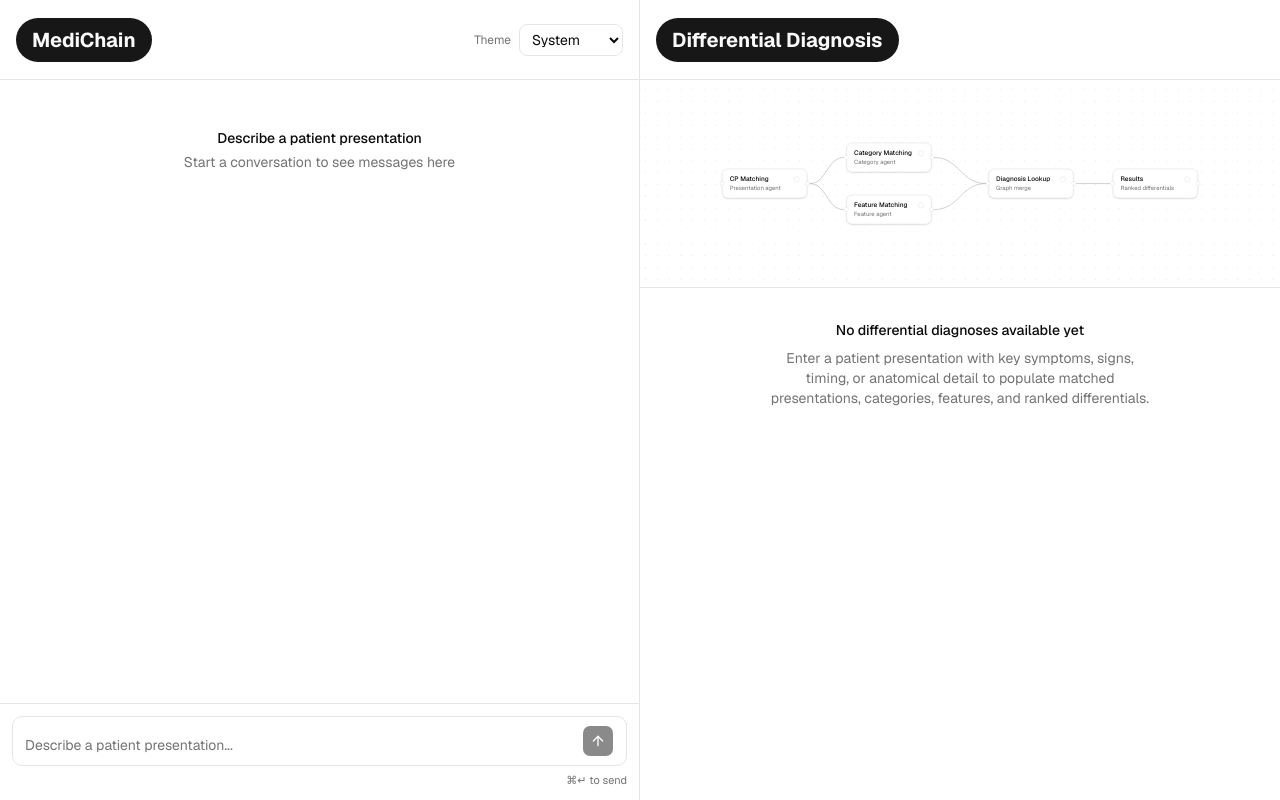
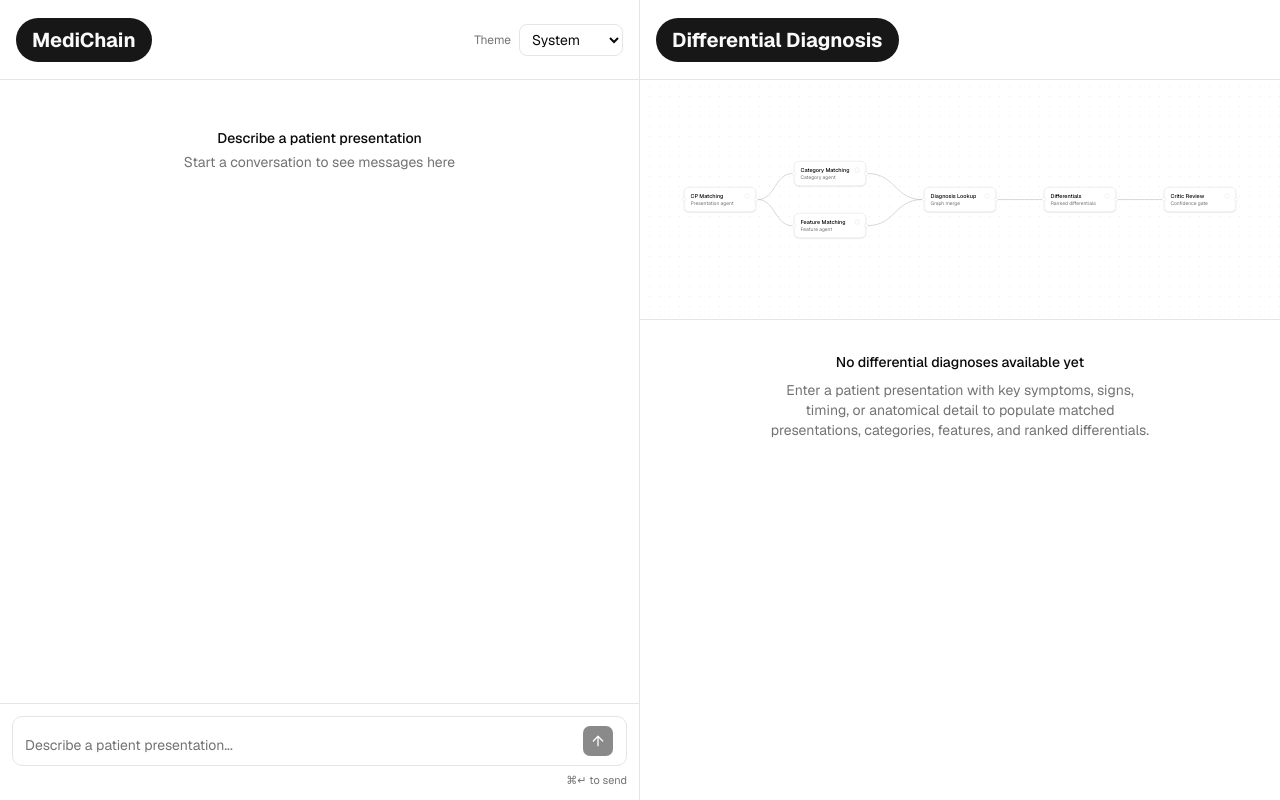
Before and after one commit to rr0nn/medichain, a Next.js app: page / in a window 1280 px wide. Built offline with nearby package versions, Linux system fonts and the light colour scheme.

Commit message:
feat(ui): integrate critic assessment into ddx-panel and update ddx-workflow-canvas

```diff
--- a/app/page.tsx
+++ b/app/page.tsx
@@ -26,6 +26,7 @@ import type {
   FeatureMatch,
   WorkflowStepEvent,
 } from "@/server/ai/workflows/ddx-workflow/types";
+import type { CriticAssessment } from "@/server/ai/workflows/safety-workflow/types";
 
 const initialSteps: WorkflowStepState = {
   match_presentations: "idle",
@@ -34,7 +35,6 @@ const initialSteps: WorkflowStepState = {
   fetch_diagnoses: "idle",
   group_diagnoses: "idle",
   critic_review: "idle",
-  build_follow_up_questions: "idle",
 };
 
 export default function Chat() {
@@ -74,6 +74,7 @@ export default function Chat() {
     matchedClinicalPresentations: ClinicalPresentationMatch[];
     matchedCategories: CategoryMatch[];
     matchedFeatures: FeatureMatch[];
+    criticAssessment?: CriticAssessment;
   } = (() => {
     for (let i = messages.length - 1; i >= 0; i--) {
       const m = messages[i];
@@ -90,6 +91,7 @@ export default function Chat() {
                 matchedClinicalPresentations?: ClinicalPresentationMatch[];
                 matchedCategories?: CategoryMatch[];
                 matchedFeatures?: FeatureMatch[];
+                criticAssessment?: CriticAssessment;
               }
             | undefined;
           return {
@@ -98,6 +100,7 @@ export default function Chat() {
               output?.matchedClinicalPresentations ?? [],
             matchedCategories: output?.matchedCategories ?? [],
             matchedFeatures: output?.matchedFeatures ?? [],
+            criticAssessment: output?.criticAssessment,
           };
         }
       }
@@ -107,6 +110,7 @@ export default function Chat() {
       matchedClinicalPresentations: [],
       matchedCategories: [],
       matchedFeatures: [],
+      criticAssessment: undefined,
     };
   })();
 
@@ -219,6 +223,7 @@ export default function Chat() {
           matchedClinicalPresentations={ddxResult.matchedClinicalPresentations}
           matchedCategories={ddxResult.matchedCategories}
           matchedFeatures={ddxResult.matchedFeatures}
+          criticAssessment={ddxResult.criticAssessment}
         />
       </div>
     </div>
--- a/components/ddx-panel.tsx
+++ b/components/ddx-panel.tsx
@@ -11,6 +11,7 @@ import type {
   DifferentialDiagnosisEvidenceRef,
   FeatureMatch,
 } from "@/server/ai/workflows/ddx-workflow/types";
+import type { CriticAssessment } from "@/server/ai/workflows/safety-workflow/types";
 import { ChevronRight } from "lucide-react";
 
 type Props = {
@@ -19,6 +20,7 @@ type Props = {
   matchedClinicalPresentations: ClinicalPresentationMatch[];
   matchedCategories: CategoryMatch[];
   matchedFeatures: FeatureMatch[];
+  criticAssessment?: CriticAssessment;
 };
 
 type PathDetails = {
@@ -35,6 +37,7 @@ export function DdxPanel({
   matchedClinicalPresentations,
   matchedCategories,
   matchedFeatures,
+  criticAssessment,
 }: Props) {
   const getPathDetails = (
     path: DifferentialDiagnosisEvidenceRef
@@ -102,6 +105,65 @@ export function DdxPanel({
           </div>
         ) : (
           <div className="space-y-4 p-4">
+            {criticAssessment && (
+              <div className="space-y-2 rounded-lg border border-border bg-muted/30 p-3">
+                <p className="text-xs font-medium uppercase tracking-wide text-muted-foreground">
+                  Critic Review
+                </p>
+                <div className="flex flex-wrap gap-2 text-xs">
+                  <span
+                    className={
+                      criticAssessment.shouldReturnToInterview
+                        ? "rounded-full bg-amber-500/10 px-2.5 py-1 text-amber-700 dark:text-amber-300"
+                        : "rounded-full bg-emerald-500/10 px-2.5 py-1 text-emerald-700 dark:text-emerald-300"
+                    }
+                  >
+                    {criticAssessment.shouldReturnToInterview
+                      ? "Needs more information"
+                      : "Ready for review"}
+                  </span>
+                  <span
+                    className={
+                      criticAssessment.isConfident
+                        ? "rounded-full bg-emerald-500/10 px-2.5 py-1 text-emerald-700 dark:text-emerald-300"
+                        : "rounded-full bg-amber-500/10 px-2.5 py-1 text-amber-700 dark:text-amber-300"
+                    }
+                  >
+                    Confidence: {criticAssessment.confidenceLabel}
+                  </span>
+                  {criticAssessment.topDifferentialScore !== null && (
+                    <span className="rounded-full bg-muted px-2.5 py-1">
+                      Top score: {criticAssessment.topDifferentialScore.toFixed(2)}
+                    </span>
+                  )}
+                  <span className="rounded-full bg-muted px-2.5 py-1">
+                    Top evidence paths: {criticAssessment.topDifferentialEvidenceCount}
+                  </span>
+                  {criticAssessment.scoreGapToSecond !== null && (
+                    <span className="rounded-full bg-muted px-2.5 py-1">
+                      Gap to second: {criticAssessment.scoreGapToSecond.toFixed(2)}
+                    </span>
+                  )}
+                </div>
+                {criticAssessment.reasons.length > 0 ? (
+                  <div className="space-y-1">
+                    <p className="text-xs text-muted-foreground">
+                      Review notes
+                    </p>
+                    <ul className="space-y-1 text-xs text-muted-foreground">
+                      {criticAssessment.reasons.map((reason) => (
+                        <li key={reason}>{reason}</li>
+                      ))}
+                    </ul>
+                  </div>
+                ) : (
+                  <p className="text-xs text-muted-foreground">
+                    The critic considered the current differential sufficiently supported for review.
+                  </p>
+                )}
+              </div>
+            )}
+
             <div className="space-y-2">
               <p className="text-xs font-medium uppercase tracking-wide text-muted-foreground">
                 Matched Evidence
--- a/components/ddx-workflow-canvas.tsx
+++ b/components/ddx-workflow-canvas.tsx
@@ -88,7 +88,7 @@ export function DdxWorkflowCanvas({ steps }: { steps: WorkflowStepState }) {
       {
         id: "cp",
         type: "workflow",
-        position: { x: 0, y: 44 },
+        position: { x: 0, y: 52 },
         data: {
           label: "CP Matching",
           description: "Presentation agent",
@@ -98,7 +98,7 @@ export function DdxWorkflowCanvas({ steps }: { steps: WorkflowStepState }) {
       {
         id: "cat",
         type: "workflow",
-        position: { x: 210, y: 0 },
+        position: { x: 220, y: 0 },
         data: {
           label: "Category Matching",
           description: "Category agent",
@@ -108,7 +108,7 @@ export function DdxWorkflowCanvas({ steps }: { steps: WorkflowStepState }) {
       {
         id: "feature",
         type: "workflow",
-        position: { x: 210, y: 88 },
+        position: { x: 220, y: 104 },
         data: {
           label: "Feature Matching",
           description: "Feature agent",
@@ -118,7 +118,7 @@ export function DdxWorkflowCanvas({ steps }: { steps: WorkflowStepState }) {
       {
         id: "diag",
         type: "workflow",
-        position: { x: 450, y: 44 },
+        position: { x: 480, y: 52 },
         data: {
           label: "Diagnosis Lookup",
           description: "Graph merge",
@@ -128,11 +128,21 @@ export function DdxWorkflowCanvas({ steps }: { steps: WorkflowStepState }) {
       {
         id: "results",
         type: "workflow",
-        position: { x: 660, y: 44 },
+        position: { x: 720, y: 52 },
         data: {
-          label: "Results",
+          label: "Differentials",
           description: "Ranked differentials",
           status: steps.group_diagnoses,
+        },
+      },
+      {
+        id: "critic",
+        type: "workflow",
+        position: { x: 960, y: 52 },
+        data: {
+          label: "Critic Review",
+          description: "Confidence gate",
+          status: steps.critic_review,
         },
       },
     ],
@@ -181,20 +191,28 @@ export function DdxWorkflowCanvas({ steps }: { steps: WorkflowStepState }) {
           steps.fetch_diagnoses === "running" ||
           steps.group_diagnoses === "running",
       },
+      {
+        id: "results-critic",
+        source: "results",
+        target: "critic",
+        animated:
+          steps.group_diagnoses === "running" ||
+          steps.critic_review === "running",
+      },
     ],
     [steps]
   );
 
-  if (!mounted) return <div className="h-52 w-full border-b border-border" />;
+  if (!mounted) return <div className="h-60 w-full border-b border-border" />;
 
   return (
-    <div className="h-52 w-full border-b border-border">
+    <div className="h-60 w-full border-b border-border">
       <ReactFlow
         nodes={nodes}
         edges={edges}
         nodeTypes={nodeTypes}
         fitView
-        fitViewOptions={{ padding: 0.35 }}
+        fitViewOptions={{ padding: 0.28 }}
         nodesDraggable={false}
         nodesConnectable={false}
         elementsSelectable={false}
```
Also changed, not shown: 1 other file (tests, documents, lock files or other folders).
